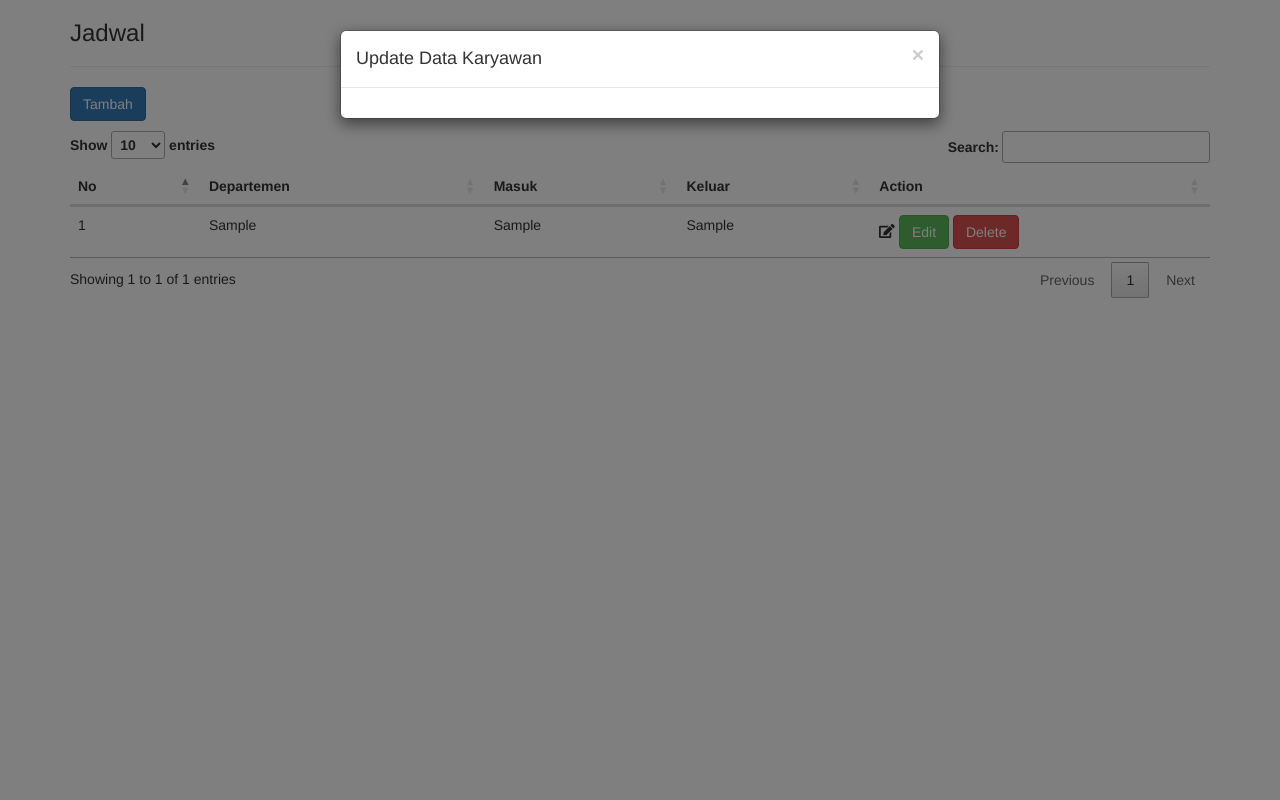
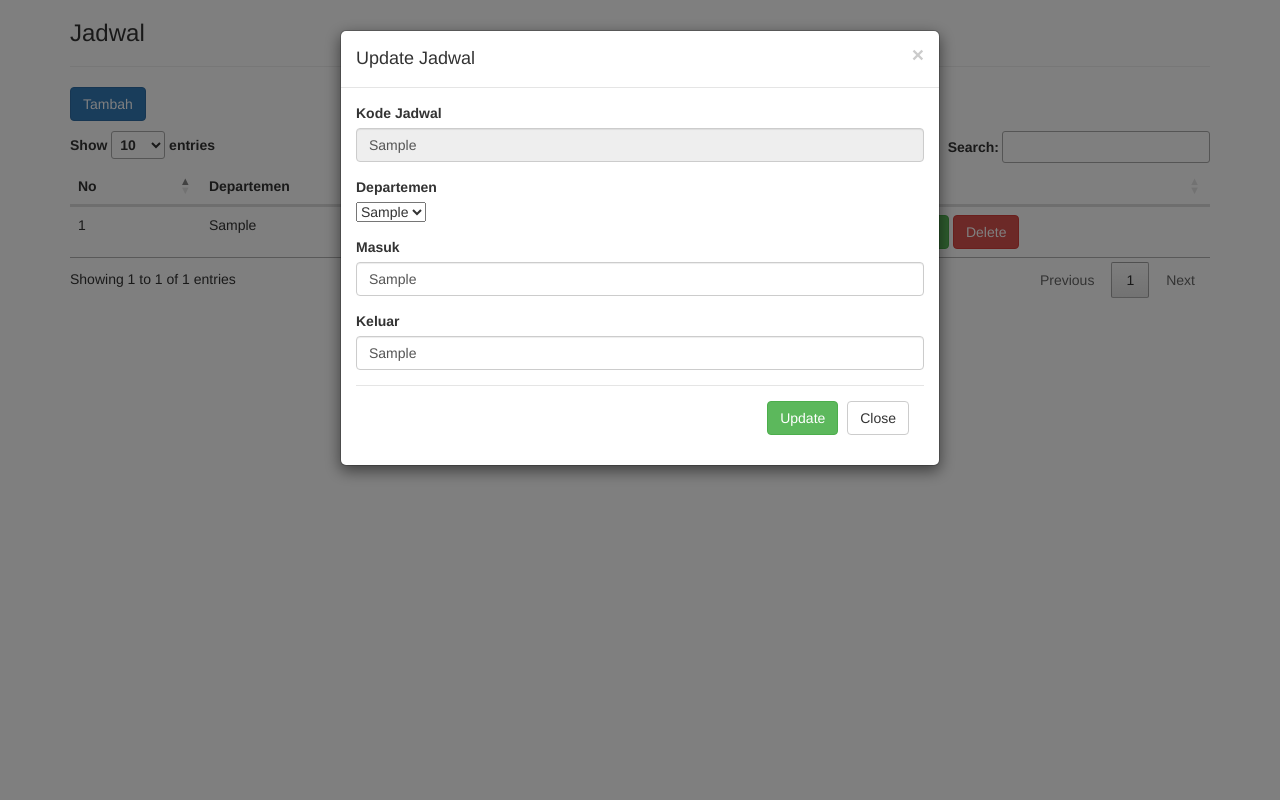
Before and after one commit to satria71/Payroll, a PHP site: page /showJadwal.php in a window 1280 px wide, after a click on "Edit". Run offline with PHP 8.4, Linux system fonts and the light colour scheme; the visitor is signed in with stand-in values (Sample User, id 1); tables that the repository leaves empty or names only in its code hold one stand-in row (values such as "Sample post"); data that the repository does not hold is empty; some libraries are stand-ins or nearby versions.

Commit message:
Add Pager And Update Jadwal

```diff
--- /dev/null
+++ b/pager.php
@@ -0,0 +1,15 @@
+<?php
+    include('helper/connection.php');
+    session_start();
+    // @$nama = $_SESSION['nama'];
+    if(!isset($_SESSION['username']))
+	{
+?>
+<script language="javascript">
+	alert("Anda Belum Login");
+	document.location="index.php";
+</script>
+<?php
+exit;
+}
+?>
--- a/showBagian.php
+++ b/showBagian.php
@@ -19,7 +19,8 @@
 </head>
 <body>
 <?php
-    include 'helper/connection.php';
+    // include 'helper/connection.php';
+    include 'pager.php';
 ?>
 
 <div class="container">
@@ -151,7 +152,7 @@
         <div class="modal-content">
             <div class="modal-header">
                 <button type="button" class="close" data-dismiss="modal">&times;</button>
-                <h4 class="modal-title">Input Data Departemen</h4>
+                <h4 class="modal-title">Input Data Bagian dan Departemen</h4>
             </div>
         <div class="modal-body">
 
--- a/showJadwal.php
+++ b/showJadwal.php
@@ -19,13 +19,13 @@
 </head>
 <body>
 <?php
-    include 'helper/connection.php';
+    include 'pager.php';
 ?>
 
 <div class="container">
     <h3>Jadwal</h3>
 <hr>
-<a href="#" class="btn btn-primary" style="margin-bottom:10px;">Tambah</a>
+<a href="#" type="button" class="btn btn-primary btn-md" style="margin-bottom:10px;" data-toggle="modal" data-target="#myModalInput">Tambah</a>
 
 <table class="table table-stripped table-hover datatab" align="center">
     <thead>
@@ -60,8 +60,8 @@
 
     <!-- Button untuk modal -->
     <?php
-        $nip = $data["kode_jadwal"];
-        echo "<a href='proses/deleteKaryawan.php?id=$nip' class='btn btn-danger'>Delete</a>";
+        $kode_jadwal = $data["kode_jadwal"];
+        echo "<a href='proses/deleteKaryawan.php?id=$kode_jadwal' class='btn btn-danger'>Delete</a>";
     ?>
     </td>
 </tr>
@@ -74,38 +74,33 @@
         <div class="modal-content">
             <div class="modal-header">
                 <button type="button" class="close" data-dismiss="modal">&times;</button>
-                <h4 class="modal-title">Update Data Karyawan</h4>
+                <h4 class="modal-title">Update Jadwal</h4>
             </div>
         <div class="modal-body">
 
-        <form role="form" action="proses/prosesUpdateKaryawan.php" method="get">
+        <form role="form" action="proses/deleteJadwal.php" method="get">
 
         <?php
-        $id = $data['nik'];
-        $sql2 = "select nik, nama, jabatan, alamat, notelp
-                from tb_karyawan, tb_jabatan
-                where tb_karyawan.kode_jabatan = tb_jabatan.kode_jabatan and status = 0 and nik='$id'";
+        $id = $data['kode_jadwal'];
+        $sql2 = "select kode_jadwal, departemen, masuk, keluar
+            from tb_jadwal, tb_departemen
+            where tb_departemen.kode_departemen = tb_jadwal.kode_departemen and kode_jadwal='$id'";
         $query_edit = mysqli_query($con, $sql2);
         //$result = mysqli_query($conn, $query);
         while ($row = mysqli_fetch_array($query_edit)) {
         ?>
 
             <div class="form-group">
-                <label>NIK</label>
+                <label>Kode Jadwal</label>
                 <input type="text" name="nip" class="form-control" value="<?php echo $row['0']; ?>" readonly="true">
             </div>
 
             <div class="form-group">
-                <label>Nama</label>
-                <input type="text" name="nama" class="form-control" value="<?php echo $row['1']; ?>">
-            </div>
-
-            <div class="form-group">
-                <label>Jabatan</label><br>
+                <label>Departemen</label><br>
                 <select name="jabatan">
                 <?php
                     include "helper/connection.php";
-                    $sql="select*from tb_jabatan";
+                    $sql="select*from tb_departemen";
                     $result = mysqli_query($con, $sql);
                     if(mysqli_num_rows($result)!=''){
                         while($tampil=mysqli_fetch_array($result, MYSQLI_NUM)){
@@ -123,13 +118,13 @@
             </div>
 
             <div class="form-group">
-                <label>Alamat</label>
-                <input type="text" name="alamat" class="form-control" value="<?php echo $row['3']; ?>">
+                <label>Masuk</label>
+                <input type="text" name="alamat" class="form-control" value="<?php echo $row['2']; ?>">
             </div>
 
             <div class="form-group">
-                <label>No Telepon</label>
-                <input type="text" name="no_tlp" class="form-control" value="<?php echo $row['4']; ?>">
+                <label>Keluar</label>
+                <input type="text" name="no_tlp" class="form-control" value="<?php echo $row['3']; ?>">
             </div>
 
             <div class="modal-footer">
--- a/showKaryawanHr.php
+++ b/showKaryawanHr.php
@@ -19,7 +19,7 @@
 </head>
 <body>
 <?php
-    include 'helper/connection.php';
+    include 'pager.php';
 ?>
 
 <div class="container">
--- a/showKaryawanKontrak.php
+++ b/showKaryawanKontrak.php
@@ -19,7 +19,7 @@
 </head>
 <body>
 <?php
-    include 'helper/connection.php';
+    include 'pager.php';
 ?>
 
 <div class="container">
```
Also changed, not shown: showAbsensi.php (+4 -4 lines).
